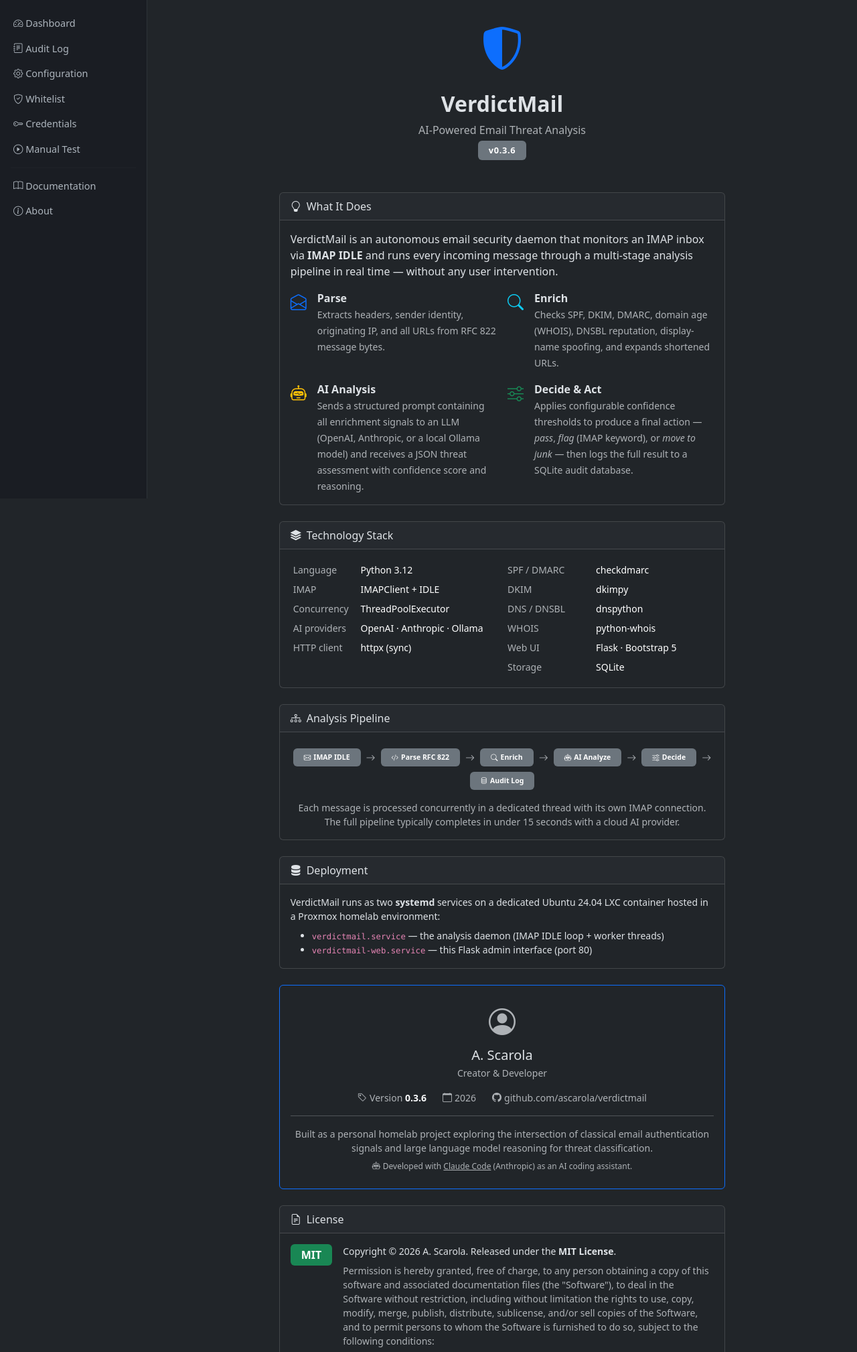
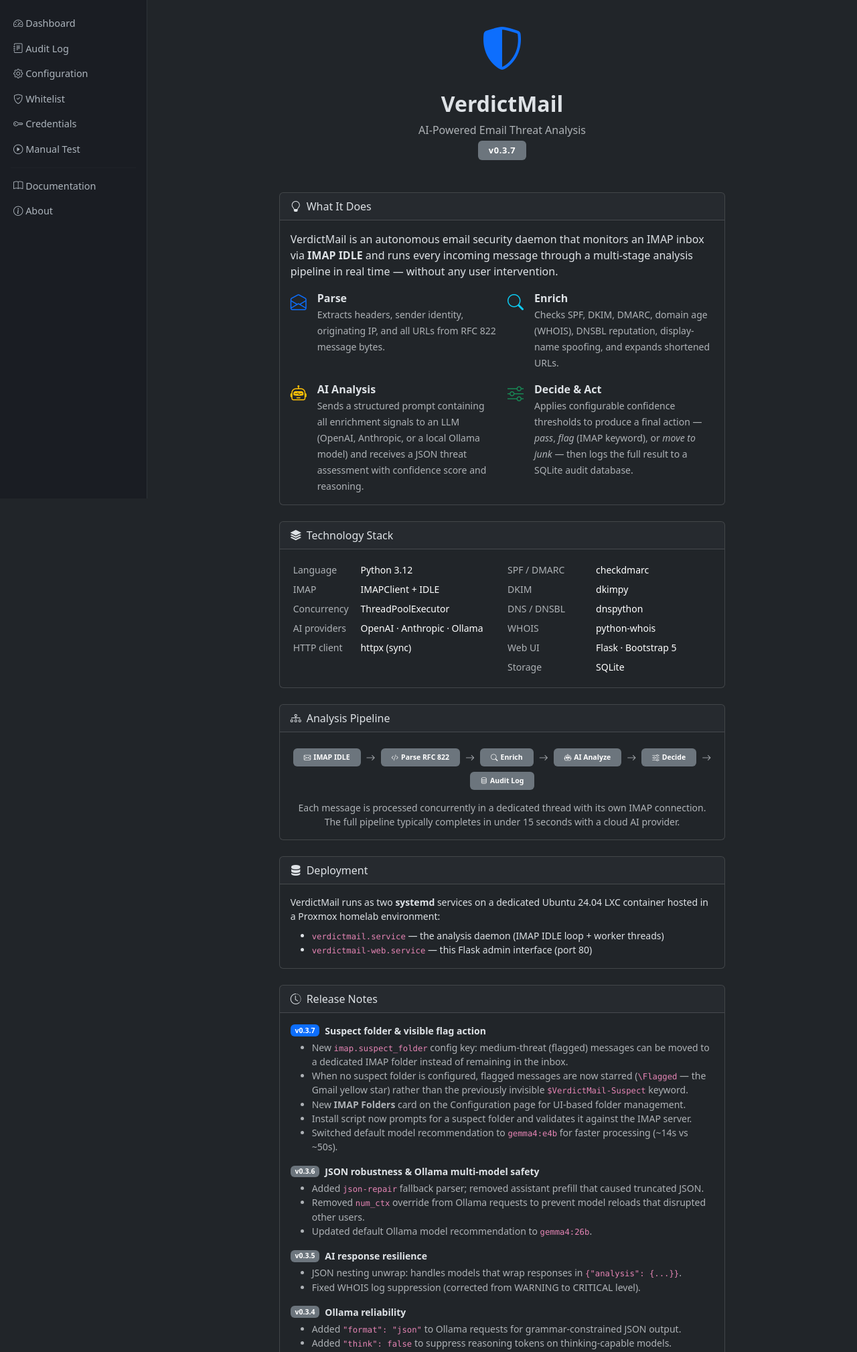
Before and after one commit to ascarola/verdictmail, a Flask app: template src/verdictmail/web/templates/about.html in a window 1280 px wide. Shown: the part 56-2074 px from the top of the page at 67% size. Run offline with Flask 3, Linux system fonts and the light colour scheme; the template is opened without the code that fills it, so the values that code supplies are empty.

Commit message:
v0.3.7 — Suspect folder and visible flag action
- Add imap.suspect_folder config key: FLAG-level (medium threat) messages
  are moved to the named IMAP folder instead of staying in the inbox.
  When absent, flagged messages are now starred (\Flagged — Gmail yellow
  star) rather than the previous invisible $VerdictMail-Suspect keyword.
- New IMAP Folders card on the Configuration page (web UI) for managing
  junk_folder and suspect_folder without editing YAML directly. Includes
  live IMAP folder validation before saving.
- Audit log badge updated: flag action shows '→ <folder>' or 'Starred'
  based on current config.
- Install script now prompts for suspect_folder and validates it against
  the IMAP server before writing to config.
- About page: added Release Notes card covering v0.3.4–v0.3.7.

Co-Authored-By: Claude Sonnet 4.6 <noreply@anthropic.com>

```diff
--- a/src/verdictmail/main.py
+++ b/src/verdictmail/main.py
@@ -385,8 +385,10 @@ def main() -> None:
     )
 
     junk_folder = imap_cfg.get("junk_folder", "[Gmail]/Spam")
-    action_writer = ImapActionWriter(junk_folder=junk_folder)
+    suspect_folder = imap_cfg.get("suspect_folder", "")
+    action_writer = ImapActionWriter(junk_folder=junk_folder, suspect_folder=suspect_folder)
     logger.info("Junk folder: %s", junk_folder)
+    logger.info("Suspect folder: %s", suspect_folder or "(none — starring)")
     model_name = ai_model
 
     whitelist_cfg = cfg.get("whitelist", {})
--- a/src/verdictmail/web/app.py
+++ b/src/verdictmail/web/app.py
@@ -266,7 +266,7 @@ def local_dt_filter(utc_str: str, tz_name: str = "UTC") -> str:
 
 @app.context_processor
 def inject_globals():
-    """Inject tz_name and ai_model into every template automatically."""
+    """Inject tz_name, ai_model, and suspect_folder into every template automatically."""
     try:
         cfg = _load_config()
     except Exception:
@@ -275,6 +275,7 @@ def inject_globals():
     return {
         "tz_name": cfg.get("timezone", "UTC"),
         "ai_model": ai_cfg.get("model", "—"),
+        "suspect_folder": cfg.get("imap", {}).get("suspect_folder", ""),
     }
 
 
@@ -576,6 +577,54 @@ def config_ai():
         flash(f"AI provider set to '{provider}' (model: {ai_section.get('model', '?')}). Restart the daemon to apply.", "success")
     except Exception as exc:
         flash(f"Error updating AI config: {exc}", "danger")
+    return redirect(url_for("config_editor"))
+
+
+# ---------------------------------------------------------------------------
+# IMAP folder config  POST /config/imap
+# ---------------------------------------------------------------------------
+
+@app.route("/config/imap", methods=["POST"])
+@require_auth
+def config_imap():
+    junk_folder = request.form.get("junk_folder", "").strip()
+    suspect_folder = request.form.get("suspect_folder", "").strip()
+
+    if suspect_folder:
+        try:
+            imap_user = os.environ.get("IMAP_USERNAME", "")
+            imap_pass = os.environ.get("IMAP_PASSWORD", "")
+            cfg_tmp = _load_config()
+            imap_host = cfg_tmp.get("imap", {}).get("host", "imap.gmail.com")
+            imap_port = cfg_tmp.get("imap", {}).get("port", 993)
+            from imapclient import IMAPClient as _IMAPClient
+            with _IMAPClient(imap_host, port=imap_port, ssl=True) as _client:
+                _client.login(imap_user, imap_pass)
+                folder_names = [name for _, _, name in _client.list_folders()]
+            if suspect_folder not in folder_names:
+                flash(
+                    f"Folder '{suspect_folder}' not found on the IMAP server. "
+                    "Check the name is exact and the folder/label exists.",
+                    "danger",
+                )
+                return redirect(url_for("config_editor"))
+        except Exception as exc:
+            flash(f"Could not verify folder — IMAP connection failed: {exc}", "danger")
+            return redirect(url_for("config_editor"))
+
+    try:
+        cfg = _load_config()
+        imap_section = cfg.setdefault("imap", {})
+        if junk_folder:
+            imap_section["junk_folder"] = junk_folder
+        if suspect_folder:
+            imap_section["suspect_folder"] = suspect_folder
+        else:
+            imap_section.pop("suspect_folder", None)
+        _save_config(cfg)
+        flash("IMAP folder settings saved. Restart the daemon to apply.", "success")
+    except Exception as exc:
+        flash(f"Error updating IMAP config: {exc}", "danger")
     return redirect(url_for("config_editor"))
 
 
--- a/src/verdictmail/web/templates/about.html
+++ b/src/verdictmail/web/templates/about.html
@@ -11,7 +11,7 @@
       <h2 class="mt-3 fw-bold">VerdictMail</h2>
       <p class="text-muted mb-1">AI-Powered Email Threat Analysis</p>
       <span class="badge bg-secondary px-3 py-2" style="font-size:.8rem;letter-spacing:.05em">
-        v0.3.6
+        v0.3.7
       </span>
     </div>
 
@@ -142,6 +142,62 @@
       </div>
     </div>
 
+    <!-- Release Notes -->
+    <div class="card mb-4">
+      <div class="card-header"><i class="bi bi-clock-history me-2"></i>Release Notes</div>
+      <div class="card-body small">
+
+        <div class="mb-3">
+          <div class="d-flex align-items-center gap-2 mb-1">
+            <span class="badge bg-primary">v0.3.7</span>
+            <strong>Suspect folder &amp; visible flag action</strong>
+          </div>
+          <ul class="mb-0 text-muted">
+            <li>New <code>imap.suspect_folder</code> config key: medium-threat (flagged) messages can be moved to a dedicated IMAP folder instead of remaining in the inbox.</li>
+            <li>When no suspect folder is configured, flagged messages are now starred (<code>\Flagged</code> — the Gmail yellow star) rather than the previously invisible <code>$VerdictMail-Suspect</code> keyword.</li>
+            <li>New <strong>IMAP Folders</strong> card on the Configuration page for UI-based folder management.</li>
+            <li>Install script now prompts for a suspect folder and validates it against the IMAP server.</li>
+            <li>Switched default model recommendation to <code>gemma4:e4b</code> for faster processing (~14s vs ~50s).</li>
+          </ul>
+        </div>
+
+        <div class="mb-3">
+          <div class="d-flex align-items-center gap-2 mb-1">
+            <span class="badge bg-secondary">v0.3.6</span>
+            <strong>JSON robustness &amp; Ollama multi-model safety</strong>
+          </div>
+          <ul class="mb-0 text-muted">
+            <li>Added <code>json-repair</code> fallback parser; removed assistant prefill that caused truncated JSON.</li>
+            <li>Removed <code>num_ctx</code> override from Ollama requests to prevent model reloads that disrupted other users.</li>
+            <li>Updated default Ollama model recommendation to <code>gemma4:26b</code>.</li>
+          </ul>
+        </div>
+
+        <div class="mb-3">
+          <div class="d-flex align-items-center gap-2 mb-1">
+            <span class="badge bg-secondary">v0.3.5</span>
+            <strong>AI response resilience</strong>
+          </div>
+          <ul class="mb-0 text-muted">
+            <li>JSON nesting unwrap: handles models that wrap responses in <code>{"analysis": {...}}</code>.</li>
+            <li>Fixed WHOIS log suppression (corrected from WARNING to CRITICAL level).</li>
+          </ul>
+        </div>
+
+        <div class="mb-0">
+          <div class="d-flex align-items-center gap-2 mb-1">
+            <span class="badge bg-secondary">v0.3.4</span>
+            <strong>Ollama reliability</strong>
+          </div>
+          <ul class="mb-0 text-muted">
+            <li>Added <code>"format": "json"</code> to Ollama requests for grammar-constrained JSON output.</li>
+            <li>Added <code>"think": false</code> to suppress reasoning tokens on thinking-capable models.</li>
+          </ul>
+        </div>
+
+      </div>
+    </div>
+
     <!-- Author / version -->
     <div class="card mb-4 border-primary">
       <div class="card-body text-center py-4">
@@ -149,7 +205,7 @@
         <h5 class="mt-2 mb-1">A. Scarola</h5>
         <p class="text-muted small mb-3">Creator &amp; Developer</p>
         <div class="d-flex justify-content-center gap-4 small text-muted">
-          <span><i class="bi bi-tag me-1"></i>Version <strong class="text-light">0.3.6</strong></span>
+          <span><i class="bi bi-tag me-1"></i>Version <strong class="text-light">0.3.7</strong></span>
           <span><i class="bi bi-calendar me-1"></i>2026</span>
           <a href="https://github.com/ascarola/verdictmail" target="_blank" class="text-muted text-decoration-none"><i class="bi bi-github me-1"></i>github.com/ascarola/verdictmail</a>
         </div>
--- a/src/verdictmail/web/templates/audit.html
+++ b/src/verdictmail/web/templates/audit.html
@@ -62,7 +62,9 @@
           <td>
             {% set act = r['action_taken'] or 'error' %}
             {% if act == 'pass' %}<span class="badge badge-pass">pass</span>
-            {% elif act == 'flag' %}<span class="badge badge-flag">flag</span>
+            {% elif act == 'flag' %}
+              {% if suspect_folder %}<span class="badge badge-flag" title="Moved to {{ suspect_folder }}">→ {{ suspect_folder }}</span>
+              {% else %}<span class="badge badge-flag">Starred</span>{% endif %}
             {% elif act == 'move_to_junk' %}<span class="badge badge-junk">junk</span>
             {% else %}<span class="badge badge-error">{{ act[:12] }}</span>{% endif %}
           </td>
--- a/src/verdictmail/web/templates/docs.html
+++ b/src/verdictmail/web/templates/docs.html
@@ -37,7 +37,7 @@
        style="overflow-y:auto; max-height:calc(100vh - 72px)">
 
     <h4 class="mb-1"><i class="bi bi-book me-2"></i>Documentation</h4>
-    <p class="text-muted small mb-4">VerdictMail — AI Email Threat Analysis Platform &nbsp;·&nbsp; v0.3.6</p>
+    <p class="text-muted small mb-4">VerdictMail — AI Email Threat Analysis Platform &nbsp;·&nbsp; v0.3.7</p>
 
     <!-- ================================================================ -->
     <h5 class="doc-anchor" id="overview">Overview</h5>
@@ -417,7 +417,8 @@
           <tr><td>imap.host</td><td><code>imap.gmail.com</code></td><td>IMAP server hostname.</td></tr>
           <tr><td>imap.port</td><td><code>993</code></td><td>IMAP server port (TLS).</td></tr>
           <tr><td>imap.folder</td><td><code>INBOX</code></td><td>Mailbox folder to monitor.</td></tr>
-          <tr><td>imap.junk_folder</td><td><code>[Gmail]/Spam</code></td><td>Destination folder for the <code>move_to_junk</code> action. Use your provider's spam folder name (e.g. <code>Junk</code> for Fastmail/Outlook, <code>Junk Email</code> for iCloud).</td></tr>
+          <tr><td>imap.junk_folder</td><td><code>[Gmail]/Spam</code></td><td>Destination folder for the <code>move_to_junk</code> action (high/critical threat). Use your provider's spam folder name (e.g. <code>Junk</code> for Fastmail/Outlook, <code>Junk Email</code> for iCloud).</td></tr>
+          <tr><td>imap.suspect_folder</td><td><em>absent</em></td><td>Optional. Destination folder for the <code>flag</code> action (medium threat). Create the folder/label in your mail client first (Gmail: create a label, e.g. <code>Suspect</code>), then enter its exact IMAP name. When absent or empty, flagged messages are starred (<code>\Flagged</code>) in-place instead.</td></tr>
           <tr><td>worker_threads</td><td><code>4</code></td><td>Number of concurrent message-processing threads.</td></tr>
           <tr><td>startup_scan_limit</td><td><code>20</code></td><td>Max number of unread messages to process when the daemon starts. Set to <code>0</code> to disable the startup scan.</td></tr>
           <tr><td>dnsbl.lists</td><td>3 lists</td><td>DNS blocklists to query for sender IP reputation.</td></tr>
```
Also changed, not shown: src/verdictmail/imap_actions.py (+24 -26 lines), src/verdictmail/web/templates/config.html (+31 -0 lines), README.md, 2 other files.
